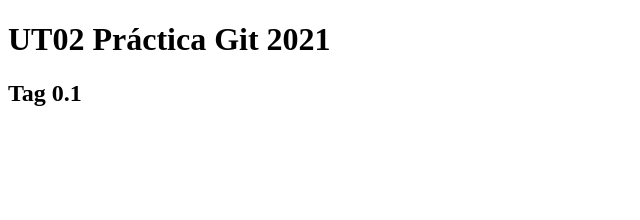
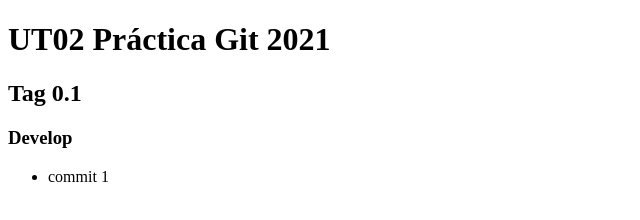
Before and after one commit to PMenchen/UT02-Git2021, a plain HTML site: page index.html in a window 1280 px wide. Shown: the whole page, without its empty margins (0-640 px from the left). Drawn offline with Linux system fonts and the light colour scheme.

Commit message:
Commit 1 rama develop

```diff
--- a/index.html
+++ b/index.html
@@ -11,5 +11,9 @@
 
     <h2>Tag 0.1</h2>
 
+    <h3>Develop</h3>
+    <ul>
+        <li>commit 1</li>
+    </ul>
 </body>
 </html>
```
